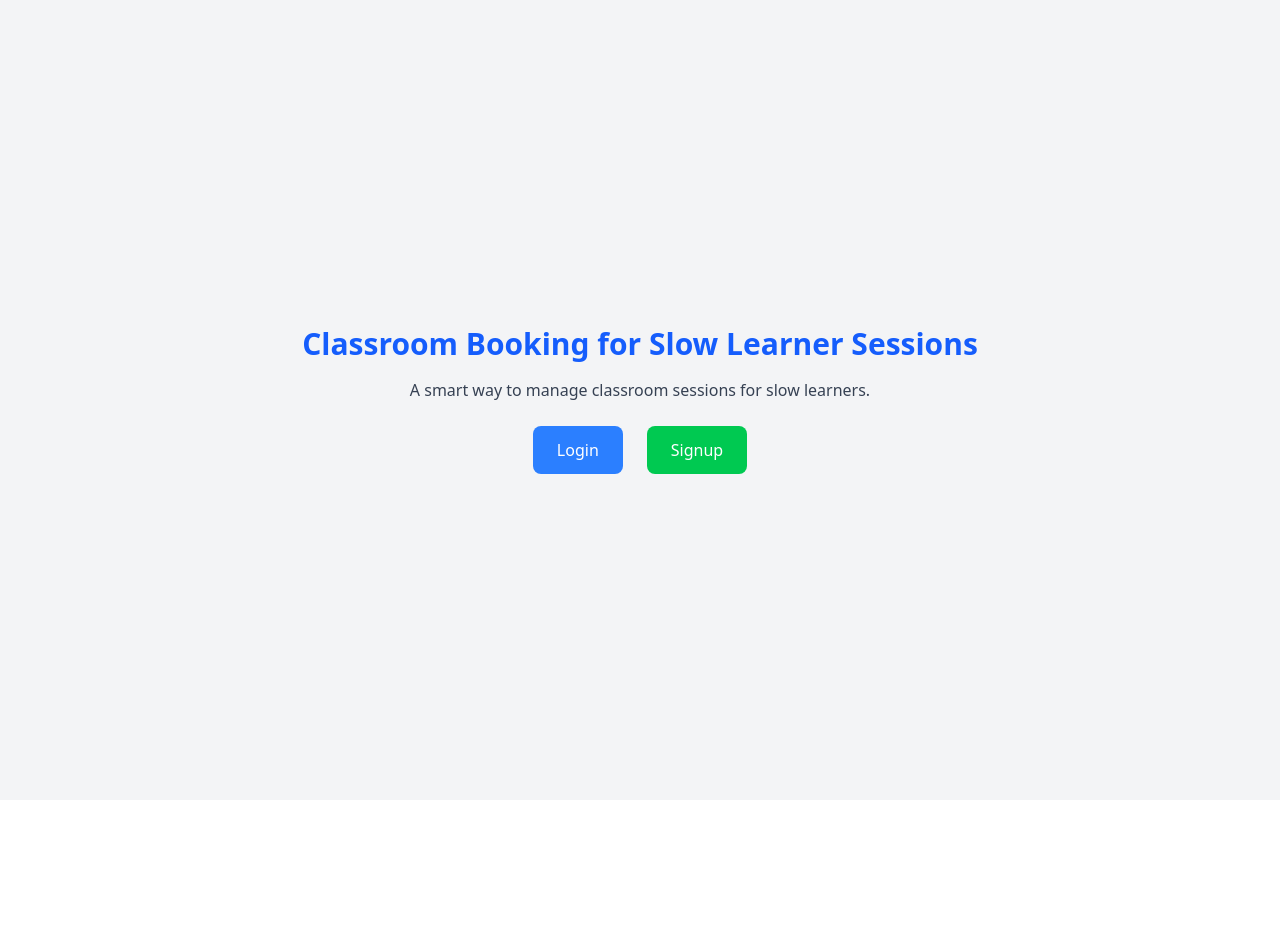
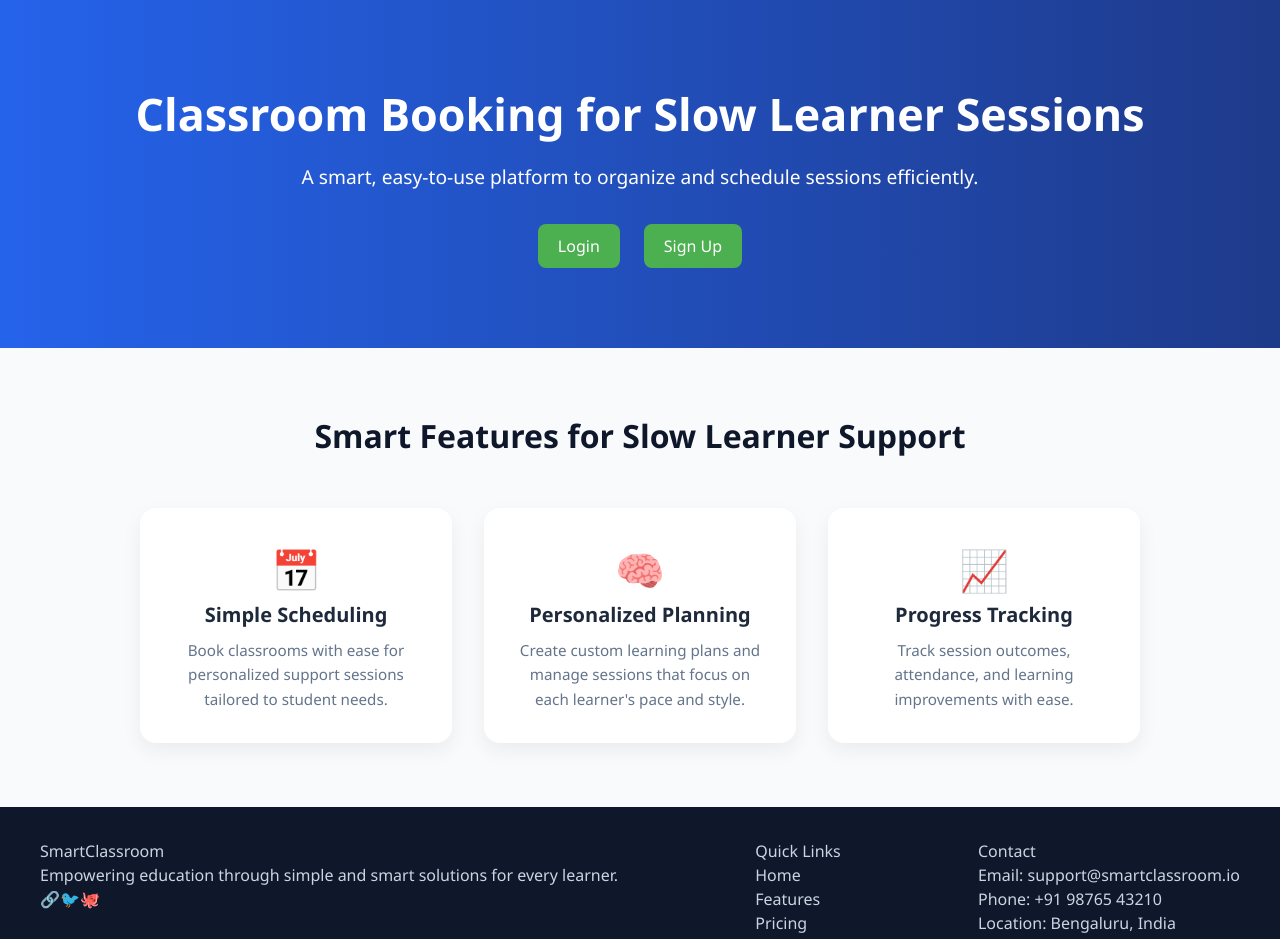
Before and after one commit to not3zra/slow-learners, a React (Vite) app in the folder client/: page / in a window 1280 px wide. Shown: the top 939 px of the page. Before the commit the page ends 800 px from the top, so only its background shows below. Built offline with nearby package versions, Linux system fonts and the light colour scheme.

Commit message:
Update landing page[JASMINE]

```diff
--- /dev/null
+++ b/client/src/pages/Home.css
@@ -0,0 +1,186 @@
+.home-container {
+    display: flex;
+    flex-direction: column;
+    min-height: 100vh;
+    font-family: 'Segoe UI', Tahoma, Geneva, Verdana, sans-serif;
+  }
+
+  .hero {
+    background: linear-gradient(to right, #2563eb, #1e3a8a);
+    color: white;
+    padding: 5rem 2rem;
+    text-align: center;
+  }
+
+  .hero-title {
+    font-size: 2.8rem;
+    font-weight: bold;
+    margin-bottom: 1rem;
+  }
+
+  .hero-subtitle {
+    font-size: 1.2rem;
+    margin-bottom: 2rem;
+  }
+
+  .hero-buttons {
+    display: flex;
+    justify-content: center;
+    gap: 1.5rem;
+  }
+
+  .btn {
+    padding: 0.75rem 2rem;
+    border-radius: 0.5rem;
+    font-size: 1rem;
+    font-weight: 500;
+    cursor: pointer;
+    transition: 0.3s ease;
+    border: none;
+  }
+
+  .btn-primary {
+    background-color: #10b981;
+    color: white;
+  }
+
+  .btn-primary:hover {
+    background-color: #059669;
+  }
+
+  .btn-secondary {
+    background-color: #3b82f6;
+    color: white;
+  }
+
+  .btn-secondary:hover {
+    background-color: #2563eb;
+  }
+
+ /* Features Section */
+.features-section {
+    background-color: #f9fafb;
+    padding: 4rem 2rem;
+    text-align: center;
+  }
+
+  .features-heading {
+    font-size: 2rem;
+    font-weight: 700;
+    color: #0f172a;
+    margin-bottom: 3rem;
+  }
+
+  .features-grid {
+    display: grid;
+    grid-template-columns: repeat(auto-fit, minmax(260px, 1fr));
+    gap: 2rem;
+    max-width: 1000px;
+    margin: 0 auto;
+  }
+
+  .feature-card {
+    background-color: #ffffff;
+    border-radius: 16px;
+    padding: 2rem;
+    box-shadow: 0 8px 20px rgba(0, 0, 0, 0.06);
+    transition: transform 0.3s ease, box-shadow 0.3s ease;
+    cursor: default;
+  }
+
+  .feature-card:hover {
+    transform: translateY(-8px);
+    box-shadow: 0 16px 30px rgba(0, 0, 0, 0.1);
+  }
+
+  .feature-icon {
+    font-size: 2.5rem;
+    margin-bottom: 1rem;
+    color: #3b82f6;
+    transition: transform 0.3s ease;
+  }
+
+  .feature-card:hover .feature-icon {
+    transform: scale(1.2);
+  }
+
+  .feature-card h3 {
+    font-size: 1.25rem;
+    font-weight: 600;
+    color: #1e293b;
+    margin-bottom: 0.5rem;
+  }
+
+  .feature-card p {
+    font-size: 0.95rem;
+    color: #64748b;
+    line-height: 1.6;
+  }
+
+  /* Footer */
+  .footer {
+    background-color: #0f172a;
+    color: #cbd5e1;
+    padding: 2rem 1.5rem 1rem;
+    margin-top: auto;
+    width: 100%;
+  }
+
+  .footer-container {
+    display: flex;
+    flex-wrap: wrap;
+    justify-content: space-between;
+    gap: 2rem;
+    max-width: 1200px;
+    margin: 0 auto;
+  }
+
+  .footer-about h3 {
+    font-size: 1.5rem;
+    color: #ffffff;
+    margin-bottom: 0.5rem;
+  }
+
+  .footer-about p {
+    font-size: 0.95rem;
+    line-height: 1.5;
+    color: #94a3b8;
+    max-width: 400px;
+    margin: 0;
+  }
+
+  .footer-links h4 {
+    font-size: 1.1rem;
+    color: #ffffff;
+    margin-bottom: 0.75rem;
+  }
+
+  .footer-links ul {
+    list-style: none;
+    padding: 0;
+    margin: 0;
+  }
+
+  .footer-links li {
+    margin-bottom: 0.5rem;
+  }
+
+  .footer-links a {
+    text-decoration: none;
+    color: #cbd5e1;
+    font-size: 0.95rem;
+    transition: color 0.3s ease;
+  }
+
+  .footer-links a:hover {
+    color: #38bdf8;
+  }
+
+  .footer-bottom {
+    text-align: center;
+    border-top: 1px solid #1e293b;
+    margin-top: 2rem;
+    padding-top: 1rem;
+    font-size: 0.85rem;
+    color: #64748b;
+  }
--- a/client/src/pages/Home.jsx
+++ b/client/src/pages/Home.jsx
@@ -1,34 +1,100 @@
-import { useState } from "react";
 import { useNavigate } from "react-router-dom";
+import "./Home.css";
 
 export default function Home() {
   const navigate = useNavigate();
 
   return (
-    <div className="flex flex-col items-center justify-center min-h-screen bg-gray-100 p-6">
-      {/* Title */}
-      <h1 className="text-3xl font-bold text-blue-600 mb-4">
-        Classroom Booking for Slow Learner Sessions
-      </h1>
-      <p className="text-gray-700 mb-6">
-        A smart way to manage classroom sessions for slow learners.
+    <div className="home-container">
+      {/* Hero Section */}
+      <header className="hero">
+        <div className="hero-content">
+          <h1 className="hero-title">
+            Classroom Booking for Slow Learner Sessions
+          </h1>
+          <p className="hero-subtitle">
+            A smart, easy-to-use platform to organize and schedule sessions efficiently.
+          </p>
+          <div className="hero-buttons">
+            <button onClick={() => navigate("/login")} className="btn btn-primary">
+              Login
+            </button>
+            <button onClick={() => navigate("/signup")} className="btn btn-secondary">
+              Sign Up
+            </button>
+          </div>
+        </div>
+      </header>
+
+{/* Features Section */}
+<section className="features-section">
+  <h2 className="features-heading">Smart Features for Slow Learner Support</h2>
+  <div className="features-grid">
+    {/* Feature 1 */}
+    <div className="feature-card">
+      <span className="feature-icon">📅</span>
+      <h3>Simple Scheduling</h3>
+      <p>Book classrooms with ease for personalized support sessions tailored to student needs.</p>
+    </div>
+
+    {/* Feature 2 */}
+    <div className="feature-card">
+      <span className="feature-icon">🧠</span>
+      <h3>Personalized Planning</h3>
+      <p>Create custom learning plans and manage sessions that focus on each learner's pace and style.</p>
+    </div>
+
+    {/* Feature 3 */}
+    <div className="feature-card">
+      <span className="feature-icon">📈</span>
+      <h3>Progress Tracking</h3>
+      <p>Track session outcomes, attendance, and learning improvements with ease.</p>
+    </div>
+  </div>
+</section>
+
+
+      <footer className="footer">
+  <div className="footer-container">
+    {/* Brand and Description */}
+    <div className="footer-column">
+      <h3 className="footer-logo">SmartClassroom</h3>
+      <p className="footer-description">
+        Empowering education through simple and smart solutions for every learner.
       </p>
+      <div className="social-icons">
+        <a href="#" aria-label="LinkedIn">🔗</a>
+        <a href="#" aria-label="Twitter">🐦</a>
+        <a href="#" aria-label="GitHub">🐙</a>
+      </div>
+    </div>
 
-      {/* Auth Options */}
-      <div className="flex gap-6">
-        <button
-          className="px-6 py-3 bg-blue-500 text-white rounded-lg hover:bg-blue-700 transition"
-          onClick={() => navigate("/login")}
-        >
-          Login
-        </button>
-        <button
-          className="px-6 py-3 bg-green-500 text-white rounded-lg hover:bg-green-700 transition"
-          onClick={() => navigate("/signup")}
-        >
-          Signup
-        </button>
-      </div>
+    {/* Quick Links */}
+    <div className="footer-column">
+      <h4>Quick Links</h4>
+      <ul>
+        <li><a href="#">Home</a></li>
+        <li><a href="#">Features</a></li>
+        <li><a href="#">Pricing</a></li>
+        <li><a href="#">Support</a></li>
+      </ul>
+    </div>
+
+    {/* Contact Info */}
+    <div className="footer-column">
+      <h4>Contact</h4>
+      <p>Email: support@smartclassroom.io</p>
+      <p>Phone: +91 98765 43210</p>
+      <p>Location: Bengaluru, India</p>
+    </div>
+  </div>
+
+  {/* Bottom Bar */}
+  <div className="footer-bottom">
+    <p>© {new Date().getFullYear()} SmartClassroom. All rights reserved.</p>
+  </div>
+</footer>
+
     </div>
   );
 }
```
